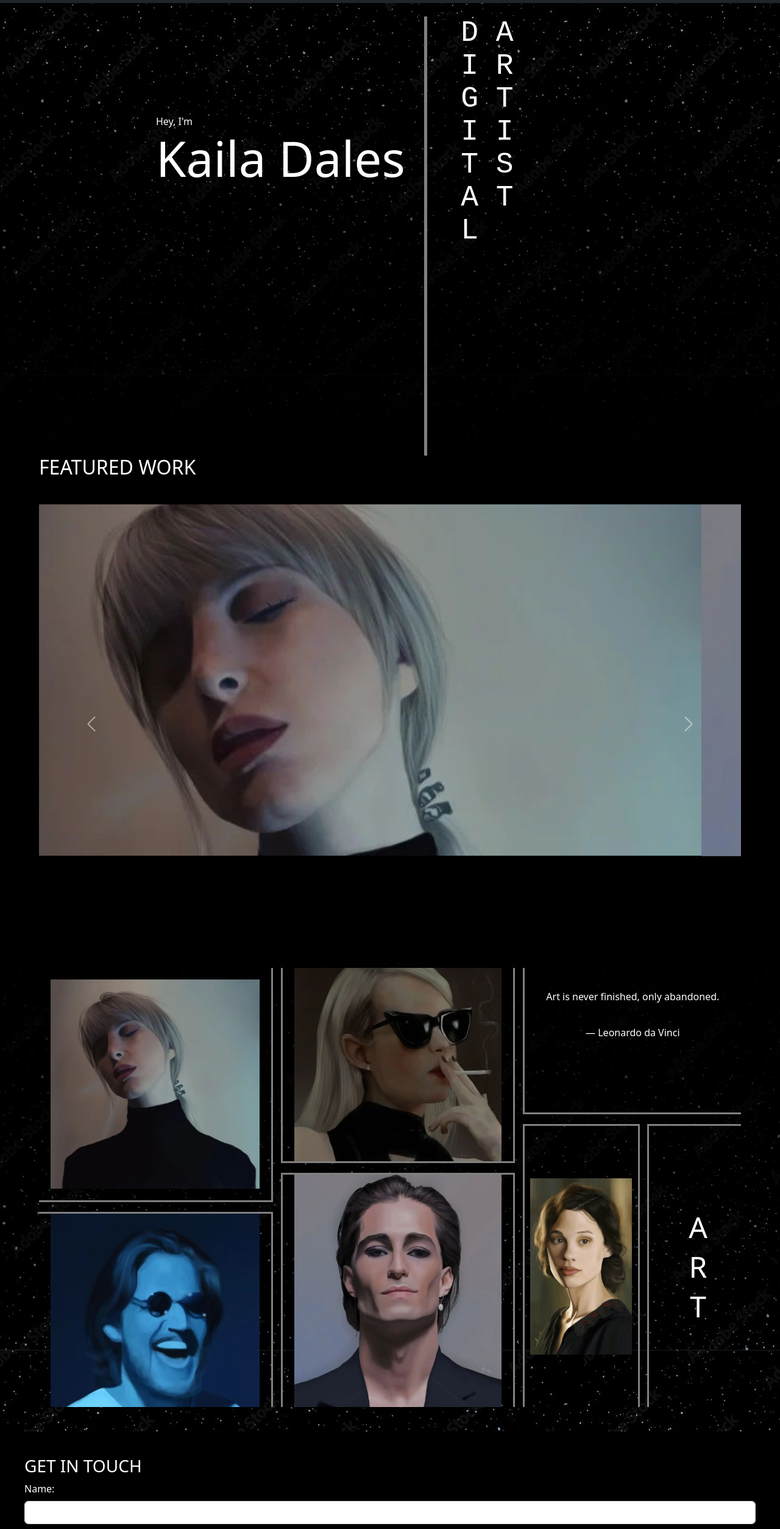
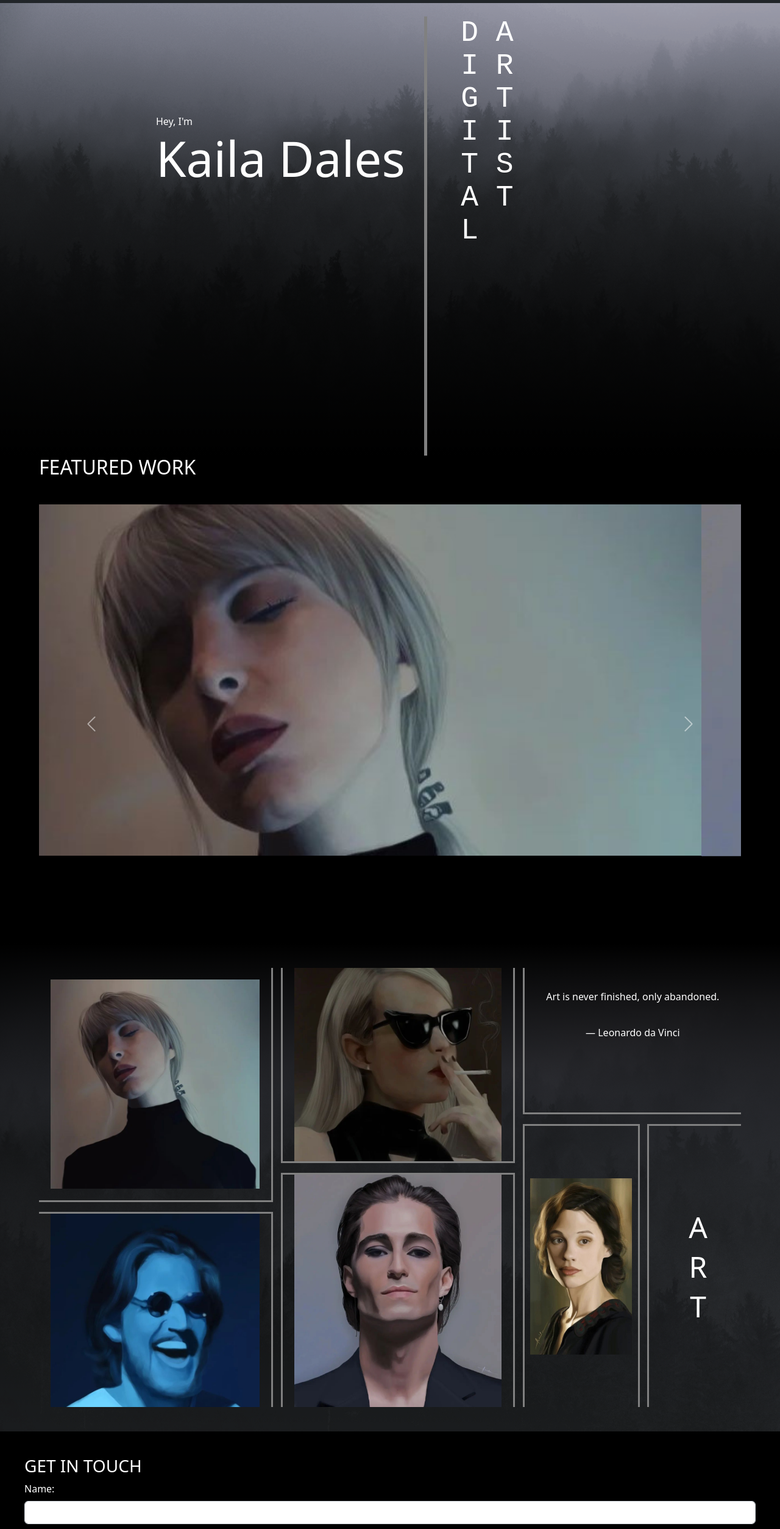
Before and after one commit to yen93/kailaDalesv3, a plain HTML site: page index.html in a window 1280 px wide. Shown: the part 53-2560 px from the top of the page at 61% size. Drawn offline with nearby package versions, Linux system fonts and the light colour scheme.

Commit message:
updated background imgs

```diff
--- a/styles.css
+++ b/styles.css
@@ -51,7 +51,7 @@ h1 {
 #div1 {
   width: 100%;
   height: 100%;
-  background: linear-gradient(to bottom, transparent, black ), url("images/bg.jpg");
+  background: linear-gradient(to bottom, transparent, black ), url("images/bg.png") no-repeat;
   position: relative;
 }
 
@@ -107,7 +107,7 @@ h1 {
   position: relative;
   background-color: black;
   z-index: 1;
-  background: linear-gradient(to bottom, black, transparent), url("images/bg.jpg");
+  background: linear-gradient(to bottom, black, transparent), url("images/bg.png") no-repeat;
 }
 
 .quote {
```
